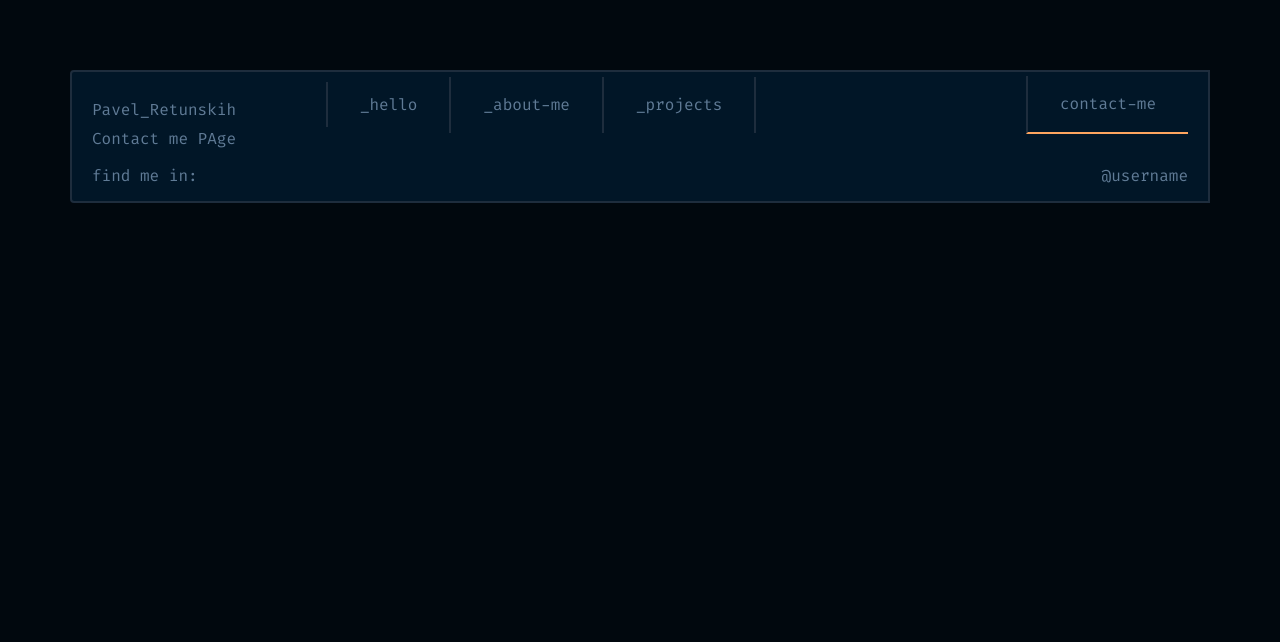
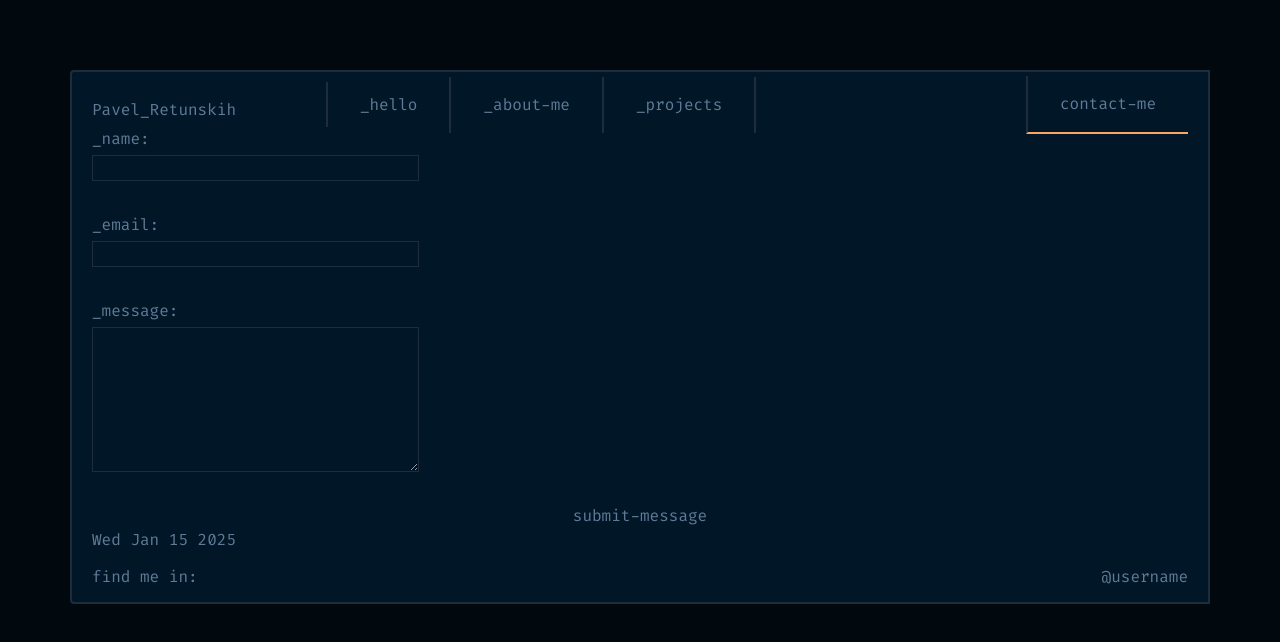
Before and after one commit to Pavel-Retunskih/portfolionext, a Next.js app: page /contact_me in a window 1280 px wide. Shown: the top 642 px of the page. Built offline with nearby package versions, Linux system fonts and the light colour scheme.

Commit message:
add sample code

```diff
--- a/src/app/contact_me/page.tsx
+++ b/src/app/contact_me/page.tsx
@@ -1,6 +1,36 @@
 'use client'
+import {useState} from "react";
+
 export default function ContactMePage(){
+  const [name, setName] = useState('');
+  const [email, setEmail] = useState('');
+  const [message, setMessage] = useState('');
+
+  const date = new Date();
   return (<div>
-    Contact me PAge
+    <form className={'flex flex-col gap-8'}>
+      <div className={'flex flex-col gap-1'}>
+        <label htmlFor="name" className={'text-secondary-grey'}>_name:</label>
+        <input type="text" id={'name'} name={'name'} className={'w-[327px] border border-lines bg-primary-blue'}value={name} onChange={(e) => setName(e.target.value)} />
+      </div>
+      <div className={'flex flex-col gap-1'}>
+        <label htmlFor={'email'} className={'text-secondary-grey'}>_email:</label>
+        <input type="text" id={'email'} name={'email'} className={'w-[327px] border border-lines bg-primary-blue'} value={email} onChange={(e) => setEmail(e.target.value)} />
+      </div>
+      <div className={'flex flex-col gap-1'}>
+        <label htmlFor={'message'} className={'text-secondary-grey'}>_message:</label>
+        <textarea name={'message'} className={'w-[327px] h-[145px] border border-lines bg-primary-blue'} value={message}  onChange={(e) => setMessage(e.target.value)} />
+      </div>
+      <button type={'submit'}>submit-message</button>
+    </form>
+    <div>
+      <div>
+        <span>{name}</span>
+      </div>
+      <div><span>{email}</span></div>
+      <div><span>{message}</span></div>
+      <div>{date.toDateString()}</div>
+
+    </div>
   </div>)
 }
```
